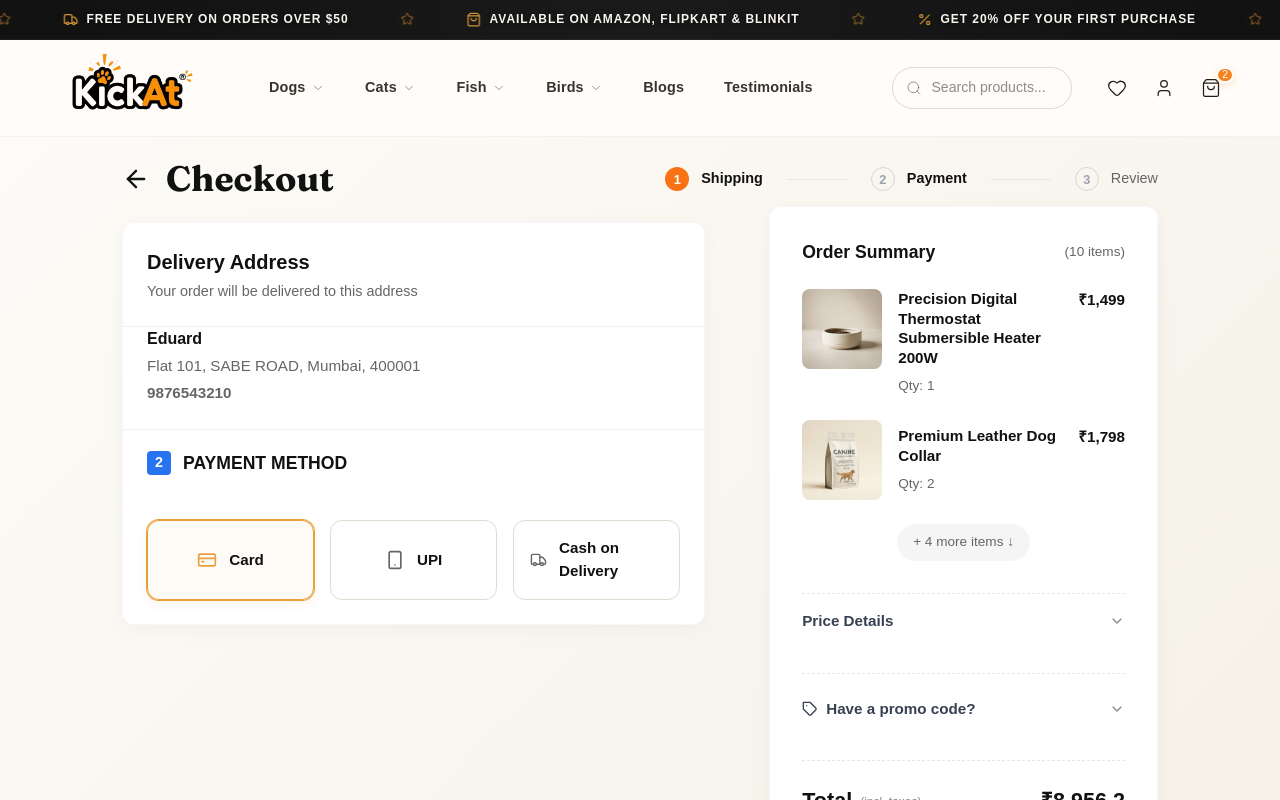
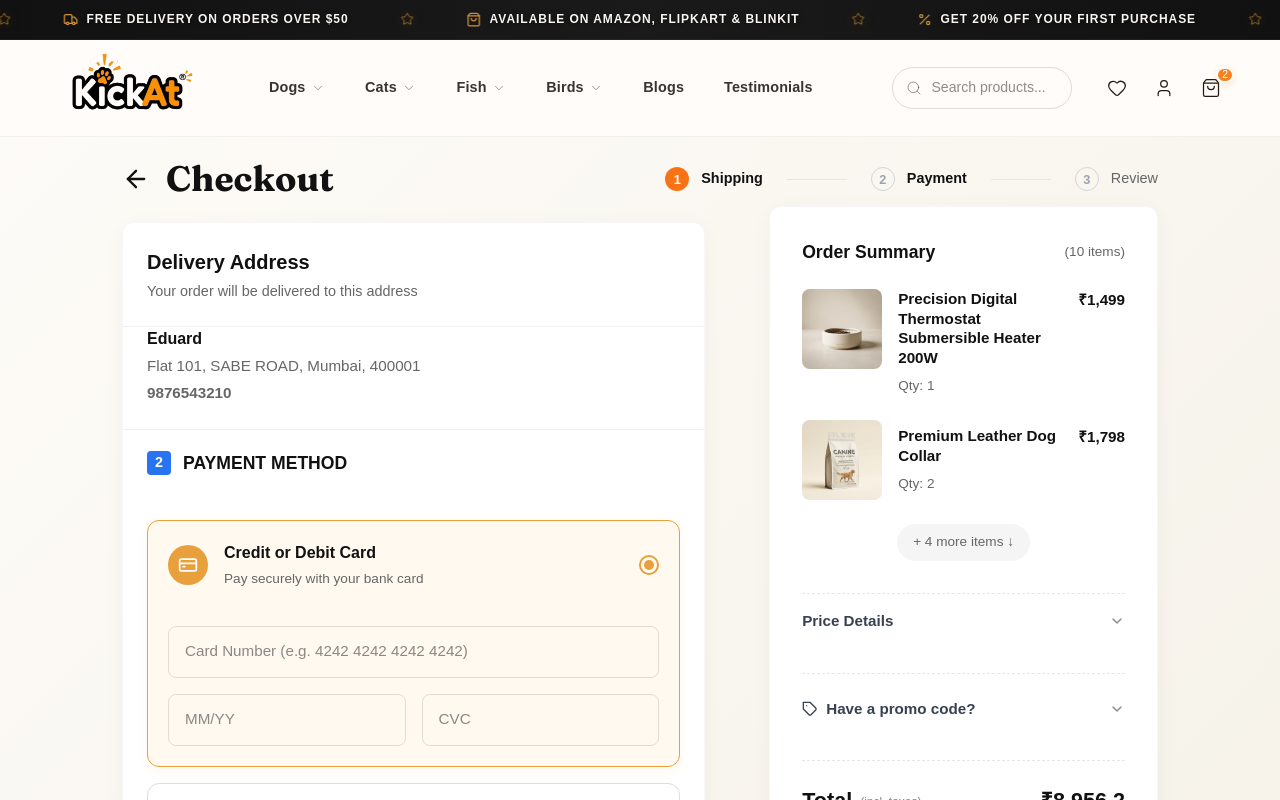
Before and after one commit to SevenX-Labs/kickat-client, a Next.js app: page /checkout in a window 1280 px wide. Both pictures are taken after a click on the button "Proceed to Payment". Shown: the top 800 px of the page. Built offline with nearby package versions, Linux system fonts and the light colour scheme.

Commit message:
feat: enhance payment options UI with improved layout and interactivity for card, UPI, and COD methods

```diff
--- a/src/app/checkout/Checkout.module.css
+++ b/src/app/checkout/Checkout.module.css
@@ -532,44 +532,123 @@
   text-decoration: underline;
 }
 
-.methodGrid {
-  display: flex;
+.paymentMethodsList {
+  display: flex;
+  flex-direction: column;
   gap: 1rem;
 }
 
-.methodPill {
-  flex: 1;
-  display: flex;
-  align-items: center;
-  justify-content: center;
-  gap: 0.75rem;
-  padding: 1rem;
+.paymentOptionCard {
+  display: flex;
+  flex-direction: column;
   border: 1px solid #e0dcd2;
   border-radius: 12px;
+  background: white;
+  transition: all 0.2s;
+  overflow: hidden;
+}
+
+.paymentOptionCard.selected {
+  border-color: #E7A03B;
+  background-color: #fff9f0;
+  box-shadow: 0 4px 12px rgba(231, 160, 59, 0.08);
+}
+
+.paymentOptionHeader {
+  display: flex;
+  align-items: center;
+  padding: 1.25rem;
   cursor: pointer;
+  gap: 1rem;
+}
+
+.paymentOptionIcon {
+  display: flex;
+  align-items: center;
+  justify-content: center;
+  width: 40px;
+  height: 40px;
+  background: #f7f5f2;
+  border-radius: 50%;
+  color: #555;
   transition: all 0.2s;
-  background: white;
-}
-
-.methodPill:hover {
-  border-color: #bbb;
-}
-
-.methodPill.selected {
+}
+
+.paymentOptionCard.selected .paymentOptionIcon {
+  background: #E7A03B;
+  color: white;
+}
+
+.paymentOptionDetails {
+  flex: 1;
+}
+
+.paymentOptionTitle {
+  font-weight: 600;
+  font-size: 1rem;
+  color: #111;
+  margin: 0 0 0.25rem 0;
+}
+
+.paymentOptionSubtitle {
+  font-size: 0.85rem;
+  color: #666;
+  margin: 0;
+}
+
+.paymentRadioCircle {
+  width: 20px;
+  height: 20px;
+  border-radius: 50%;
+  border: 2px solid #ccc;
+  display: flex;
+  align-items: center;
+  justify-content: center;
+  transition: all 0.2s;
+}
+
+.paymentOptionCard.selected .paymentRadioCircle {
   border-color: #E7A03B;
-  border-width: 1px;
-  background-color: rgba(231, 160, 59, 0.04);
-  box-shadow: 0 0 0 1px #E7A03B, 0 4px 12px rgba(231, 160, 59, 0.12);
-}
-
-.methodPillLabel {
-  font-weight: 600;
+}
+
+.paymentRadioDot {
+  width: 10px;
+  height: 10px;
+  border-radius: 50%;
+  background: #E7A03B;
+  opacity: 0;
+  transform: scale(0.5);
+  transition: all 0.2s;
+}
+
+.paymentOptionCard.selected .paymentRadioDot {
+  opacity: 1;
+  transform: scale(1);
+}
+
+.paymentOptionBody {
+  padding: 0 1.25rem 1.25rem 1.25rem;
+  animation: slideDown 0.3s ease;
+}
+
+.dummyInput {
+  width: 100%;
+  padding: 0.85rem 1rem;
+  border: 1px solid #e0dcd2;
+  border-radius: 8px;
   font-size: 0.95rem;
-  color: #111;
-}
-
-.methodRadio {
-  display: none;
+  margin-top: 1rem;
+  outline: none;
+  transition: border-color 0.2s;
+}
+
+.dummyInput:focus {
+  border-color: #E7A03B;
+}
+
+@keyframes slideDown {
+  from { opacity: 0; transform: translateY(-5px); }
+  to { opacity: 1; transform: translateY(0); }
 }
 
 /* Right Column: Floating Order Summary */
@@ -1636,6 +1715,21 @@
   }
 }
 
+@media (max-width: 480px) {
+  .stepHeaderTitle {
+    font-size: 1rem;
+  }
+}
+
+.spinnerIcon {
+  animation: spin 1s linear infinite;
+}
+
+@keyframes spin {
+  from { transform: rotate(0deg); }
+  to { transform: rotate(360deg); }
+}
+
 @media (max-width: 640px) {
   .container {
     padding: 2rem 1rem;
--- a/src/app/checkout/page.tsx
+++ b/src/app/checkout/page.tsx
@@ -5,7 +5,7 @@ import { useToast } from "@/components/ui/use-toast";
 import { AnimatedOrderButton } from './AnimatedOrderButton';
 import Image from 'next/image';
 import Link from 'next/link';
-import { Check, Truck, ArrowRight, ArrowLeft, ChevronLeft, ChevronRight, CreditCard, Smartphone, ChevronDown, User, MapPin, Lock, Edit3, X, Home, Shield, Plus } from 'lucide-react';
+import { Check, Truck, ArrowRight, ArrowLeft, ChevronLeft, ChevronRight, CreditCard, Smartphone, ChevronDown, User, MapPin, Lock, Edit3, X, Home, Shield, Plus, Loader2 } from 'lucide-react';
 import styles from './Checkout.module.css';
 
 // Mock Cart Data for Checkout
@@ -58,6 +58,7 @@ export default function CheckoutPage() {
   const [currentStep, setCurrentStep] = useState<1 | 2>(1);
   const [paymentMethod, setPaymentMethod] = useState('card');
   const [isSubmitted, setIsSubmitted] = useState(false);
+  const [isSubmitting, setIsSubmitting] = useState(false);
 
   // Form states for validation checkmarks (pre-filled with dummy data)
   const [firstName, setFirstName] = useState('Eduard');
@@ -115,9 +116,14 @@ export default function CheckoutPage() {
     }
   };
 
-  const handleSubmit = (e: React.FormEvent) => {
+  const handleSubmit = async (e: React.FormEvent) => {
     e.preventDefault();
     if (!validateForm()) return;
+
+    setIsSubmitting(true);
+    await new Promise(resolve => setTimeout(resolve, 1500));
+    setIsSubmitting(false);
+
     setIsSubmitted(true);
     setOrderNumber(Math.floor(100000 + Math.random() * 900000));
     setParticles(Array.from({ length: 24 }).map((_, i) => {
@@ -445,23 +451,90 @@ export default function CheckoutPage() {
                 </div>
 
                 <div className={styles.stepBodyAlt}>
-                  <div className={styles.methodGrid}>
-                    <label className={`${styles.methodPill} ${paymentMethod === 'card' ? styles.selected : ''}`}>
-                      <input type="radio" name="payment" value="card" checked={paymentMethod === 'card'} onChange={(e) => setPaymentMethod(e.target.value)} className={styles.methodRadio} />
-                      <CreditCard size={20} color={paymentMethod === 'card' ? '#E7A03B' : '#666'} />
-                      <span className={styles.methodPillLabel}>Card</span>
-                    </label>
-                    <label className={`${styles.methodPill} ${paymentMethod === 'upi' ? styles.selected : ''}`}>
-                      <input type="radio" name="payment" value="upi" checked={paymentMethod === 'upi'} onChange={(e) => setPaymentMethod(e.target.value)} className={styles.methodRadio} />
-                      <Smartphone size={20} color={paymentMethod === 'upi' ? '#E7A03B' : '#666'} />
-                      <span className={styles.methodPillLabel}>UPI</span>
-                    </label>
-                    <label className={`${styles.methodPill} ${paymentMethod === 'cod' ? styles.selected : ''}`}>
-                      <input type="radio" name="payment" value="cod" checked={paymentMethod === 'cod'} onChange={(e) => setPaymentMethod(e.target.value)} className={styles.methodRadio} />
-                      <Truck size={20} color={paymentMethod === 'cod' ? '#E7A03B' : '#666'} />
-                      <span className={styles.methodPillLabel}>Cash on Delivery</span>
-                    </label>
+                  <div className={styles.paymentMethodsList}>
+
+                    {/* Card Option */}
+                    <div className={`${styles.paymentOptionCard} ${paymentMethod === 'card' ? styles.selected : ''}`}>
+                      <div className={styles.paymentOptionHeader} onClick={() => setPaymentMethod('card')}>
+                        <div className={styles.paymentOptionIcon}>
+                          <CreditCard size={20} />
+                        </div>
+                        <div className={styles.paymentOptionDetails}>
+                          <p className={styles.paymentOptionTitle}>Credit or Debit Card</p>
+                          <p className={styles.paymentOptionSubtitle}>Pay securely with your bank card</p>
+                        </div>
+                        <div className={styles.paymentRadioCircle}>
+                          <div className={styles.paymentRadioDot}></div>
+                        </div>
+                      </div>
+
+                      {paymentMethod === 'card' && (
+                        <div className={styles.paymentOptionBody}>
+                          <input type="text" className={styles.dummyInput} placeholder="Card Number (e.g. 4242 4242 4242 4242)" />
+                          <div style={{ display: 'flex', gap: '1rem', marginTop: '1rem' }}>
+                            <input type="text" className={styles.dummyInput} placeholder="MM/YY" style={{ marginTop: 0 }} />
+                            <input type="text" className={styles.dummyInput} placeholder="CVC" style={{ marginTop: 0 }} />
+                          </div>
+                        </div>
+                      )}
+                    </div>
+
+                    {/* UPI Option */}
+                    <div className={`${styles.paymentOptionCard} ${paymentMethod === 'upi' ? styles.selected : ''}`}>
+                      <div className={styles.paymentOptionHeader} onClick={() => setPaymentMethod('upi')}>
+                        <div className={styles.paymentOptionIcon}>
+                          <Smartphone size={20} />
+                        </div>
+                        <div className={styles.paymentOptionDetails}>
+                          <p className={styles.paymentOptionTitle}>UPI ID / QR</p>
+                          <p className={styles.paymentOptionSubtitle}>Google Pay, PhonePe, Paytm, etc.</p>
+                        </div>
+                        <div className={styles.paymentRadioCircle}>
+                          <div className={styles.paymentRadioDot}></div>
+                        </div>
+                      </div>
+
+                      {paymentMethod === 'upi' && (
+                        <div className={styles.paymentOptionBody}>
+                          <input type="text" className={styles.dummyInput} placeholder="Enter your UPI ID (e.g. name@okhdfcbank)" />
+                        </div>
+                      )}
+                    </div>
+
+                    {/* COD Option */}
+                    <div className={`${styles.paymentOptionCard} ${paymentMethod === 'cod' ? styles.selected : ''}`}>
+                      <div className={styles.paymentOptionHeader} onClick={() => setPaymentMethod('cod')}>
+                        <div className={styles.paymentOptionIcon}>
+                          <Truck size={20} />
+                        </div>
+                        <div className={styles.paymentOptionDetails}>
+                          <p className={styles.paymentOptionTitle}>Cash on Delivery</p>
+                          <p className={styles.paymentOptionSubtitle}>Pay with cash when your order arrives</p>
+                        </div>
+                        <div className={styles.paymentRadioCircle}>
+                          <div className={styles.paymentRadioDot}></div>
+                        </div>
+                      </div>
+                    </div>
+
                   </div>
+
+                  <button
+                    type="submit"
+                    className={styles.nextStepBtnAlt}
+                    style={{ marginTop: '2rem' }}
+                    disabled={isSubmitting}
+                  >
+                    {isSubmitting ? (
+                      <span style={{ display: 'flex', alignItems: 'center', gap: '0.5rem', justifyContent: 'center' }}>
+                        <Loader2 className={styles.spinnerIcon} size={18} /> Processing Order...
+                      </span>
+                    ) : (
+                      <span style={{ display: 'flex', alignItems: 'center', gap: '0.5rem', justifyContent: 'center' }}>
+                        <Lock size={18} /> Place Order Securely
+                      </span>
+                    )}
+                  </button>
                 </div>
               </div>
             )}
```
